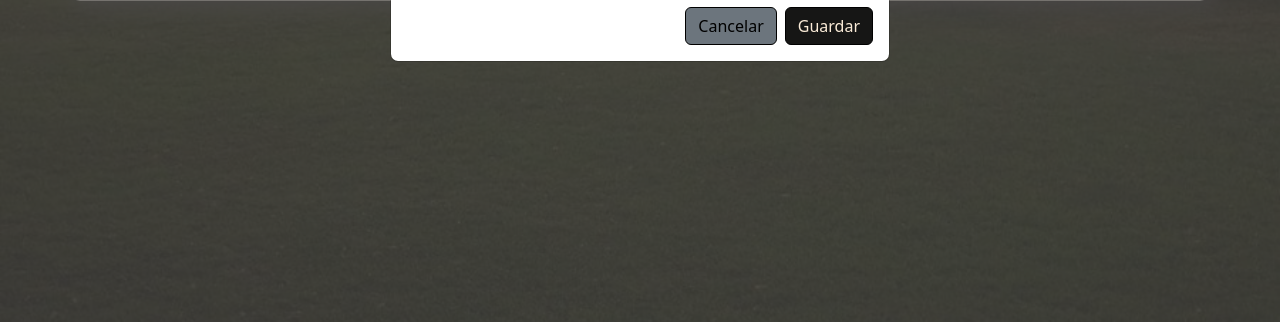
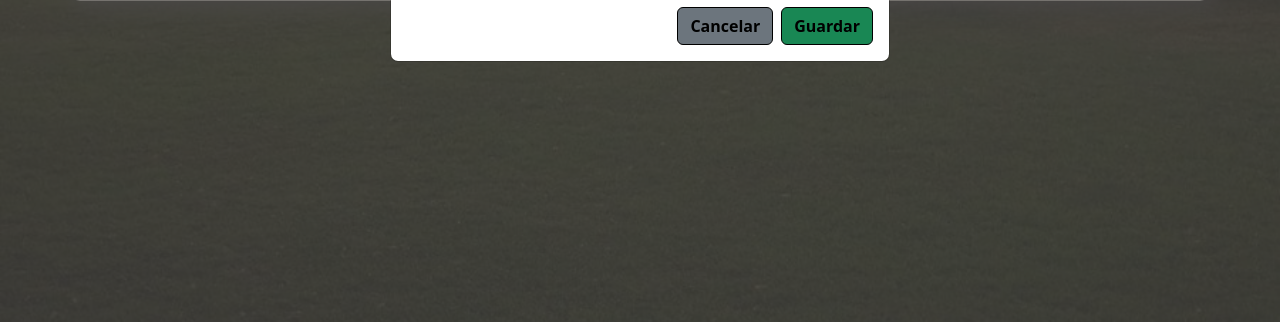
Before and after one commit to AdrianC89/Cabin-Manager-Web, a Node server app: page /cabanas/ in a window 1280 px wide, after a click on "Agregar Nuevo". Shown: the part 478-800 px from the top of the page. Run offline with Node 20, Linux system fonts and the light colour scheme; the visitor is signed in with stand-in values (Sample User, id 1); data that the repository does not hold is empty; some libraries are stand-ins or nearby versions.

Commit message:
Estetica de botones de guardar

```diff
--- a/views/templates/table.ejs
+++ b/views/templates/table.ejs
@@ -53,7 +53,7 @@
         </tbody>
     </table>
     <a href="/admin" class="btn btn-secondary mt-3">
-            <i class="fa fa-arrow-left"></i><strong>Volver al Panel de Administración</strong>
+            <i class="fa fa-arrow-left"></i><strong> Volver al Panel de Administración</strong>
         </a>
 </div>
 <!-- Modal de Edición -->
@@ -70,7 +70,7 @@
             </div>
             <div class="modal-footer">
                 <button type="button" class="btn btn-secondary" data-bs-dismiss="modal">Cancelar</button>
-                <button type="button" class="btn btn-primary" id="saveEditButton">Guardar cambios</button>
+                <button type="button" class="btn btn-success" id="saveEditButton"><strong>Guardar Cambios</strong></button>
             </div>
         </div>
     </div>
@@ -109,8 +109,8 @@
                 </form>
             </div>
             <div class="modal-footer">
-                <button type="button" class="btn btn-secondary" data-bs-dismiss="modal">Cancelar</button>
-                <button type="button" class="btn btn-primary" id="saveAddButton">Guardar</button>
+                <button type="button" class="btn btn-secondary" data-bs-dismiss="modal"><strong>Cancelar</strong></button>
+                <button type="button" class="btn btn-success" id="saveAddButton"><strong>Guardar</strong></button>
             </div>
         </div>
     </div>
```
